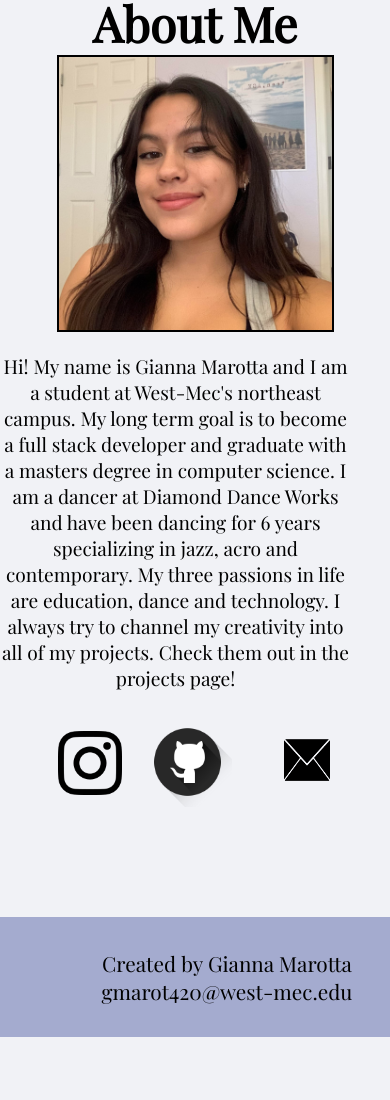
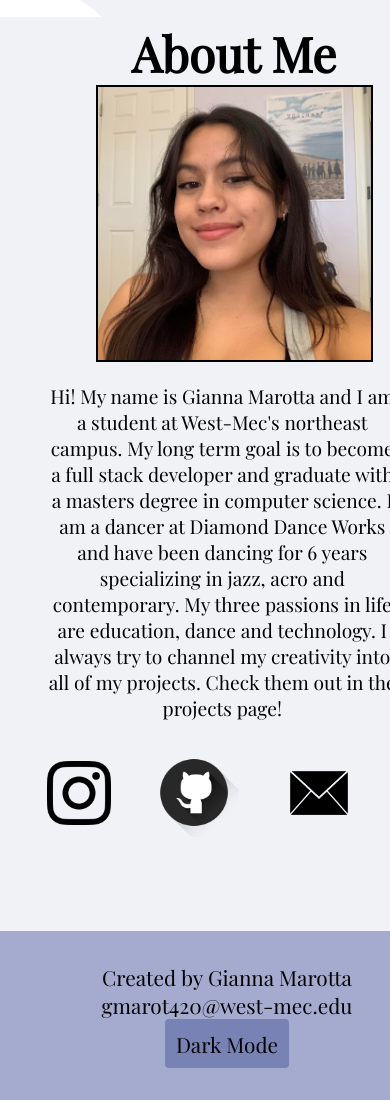
Before and after one commit to giannamar4/portfolio, a plain HTML site: page index.html in a window 390 px wide. Shown: the part 589-1689 px from the top of the page. Before the commit the page ends 1315 px from the top, so only its background shows below. Drawn offline with nearby package versions, Linux system fonts and the light colour scheme.

Commit message:
final product of home page + dark mode
media query finished, started my projects page + saved the screenshots

```diff
--- a/functions.js
+++ b/functions.js
@@ -5,3 +5,7 @@ function submit(){
 function reset(){
     location.reload()
 }
+function dark() {
+    var element = document.body;
+    element.classList.toggle("dark-mode");
+ }
--- a/index.css
+++ b/index.css
@@ -12,6 +12,11 @@ body {
 
 
   }
+  .dark-mode{
+    background-color:#6a70a5;
+    color:white;
+  }
+
 
 .navigation{
   text-align:end;
@@ -61,27 +66,30 @@ padding:9px 9px 9px 9px;
 margin-top: 10%;
 }
 .icons1{
-  display: grid;
-  grid-template-columns:13em 13em 13em;
-  grid-template-areas: "insta  git  message";
-padding-left: 12em;
+  display: inline-flex;
+  justify-content: space-between;
+  align-items: flex-start;
+  margin-left: 16%;
+
 }
 #git{
   grid-area: "git";
   margin-top: 1rem;
+  padding-left: 2.4em;
 }
 #git:hover{
   transform: scale(1.2);
 }
 #insta{
-grid-area: "insta";
+
 margin-top: 2rem;
 }
 #insta:hover{
   transform: scale(1.2);
 }
 #message{
-grid-area: "message";
+
+position: relative;
 
 }
 #message:hover{
@@ -94,8 +102,15 @@ footer{
   background-color:#A4ABCF ;
   padding: 2rem;
 }
-
-@media screen and (max-width:760px) {
+button {
+  font-family: 'Playfair Display', serif;
+  background-color: #7882b4;
+  padding:.5em;
+  border: none;
+  border-radius: 4px;
+  cursor: pointer;
+}
+@media screen and (max-width:1200px) {
   .navigation{
     text-align: center;
     background-color:#A4ABCF ;
@@ -151,7 +166,7 @@ footer{
 
 
  #banner{
-   width:100%;
+   width:115%;
  }
   #me{
 
@@ -163,6 +178,7 @@ footer{
   margin-right: auto;
   width: 70%;
   height: 70%;
+  left:10%;
   }
   h1{
     position: relative;
@@ -170,6 +186,8 @@ footer{
     padding:0;
     text-align: center;
     font-size: 3rem;
+    left:10%;
+
   }
   #about{
    margin:0;
@@ -177,11 +195,12 @@ footer{
     position: relative;
     text-align: center;
     width:90%;
+    left: 12%;
 
   }
   .icons1{
-    display: flex;
-justify-content:space-evenly;
+    grid-template-columns:7em 7em 8em;
+    grid-template-rows: auto auto auto;
 padding: .5rem;
 margin-left: 10%;
   }
@@ -192,14 +211,15 @@ margin-left: 10%;
  #git{
   width: 5.6em;
   height: 5.6em;
-  padding-top: 2px;
-  padding-left: .6em;
+
+  padding-top: 3px;
+  padding-right: 0;
  }
  #message{
-   width:8em;
-   height: 7.6em;
-   padding-left: 0;
-   margin-left: 0;
+   width:10em;
+   height: 8em;
+
+
  }
   #about{
     font-size: 1.2rem;
--- a/index.html
+++ b/index.html
@@ -25,20 +25,22 @@
    <img id="banner" src="pictures/Gianna Marotta (1).png" width="100%" height="100%" alt="banner">
    <br>
    <h1 id="hed">About Me</h1>
-   <img id="me" src="pictures/gianna.jpg" height="600vh" width="600vw" alt="picture of Gianna Marotta">
+   <img id="me" src="pictures/gianna.jpg" height="500em" width="500em" alt="picture of Gianna Marotta">
   <br>
    <p id="about">Hi! My name is Gianna Marotta and I am a student at West-Mec's northeast campus. My long term goal is to become a full stack developer and graduate with a masters degree in computer science. I am a dancer at Diamond Dance Works and have been dancing for 6 years specializing in jazz, acro and contemporary. My three passions in life are education, dance and technology. I always try to channel my creativity into all of my projects. Check them out in the <a>projects page!</a> </p>
 
   <div class="icons1">
    <a href="https://www.instagram.com/giannamarottaa/"><img id="insta" src="pictures/insta.png" width="90vw" height="90vh" alt="instagram logo"></a>
    <a href="https://github.com/giannamar4"><img id="git" src="pictures/github.png" width="120vw" height="120vh" alt="github logo"></a>
-  <a href="contactme.html"><img id="message" src="pictures/message.png" width="100%" height="100%" alt="contact me"></a>
+  <a href="contactme.html"><img id="message" src="pictures/message.png" width="37%" height="72%" alt="contact me"></a>
 </div>
    <br>
    <br>
 <footer>
     <p>Created by Gianna Marotta</p>
     <p>gmarot420@west-mec.edu</p>
+    <button onclick="dark()">Dark Mode</button>
 </footer>
+<script src="functions.js"></script>
 </body>
 </html>
--- a/projects.css
+++ b/projects.css
@@ -33,3 +33,10 @@
   text-decoration:white underline 4px ;
   cursor:pointer;
   }
+  h1{
+    text-align: center;
+    font-size: 3.8em;
+  }
+  h1:hover{
+    text-decoration: underline #A4ABCF;
+  }
```
Also changed, not shown: contactme.css (+5 -2 lines), contactme.html (+1 -0 lines), projects.html (+1 -0 lines), resume.html (+12 -0 lines), pictures/calc.png (added), pictures/grid.png (added), pictures/tic.png (added).
